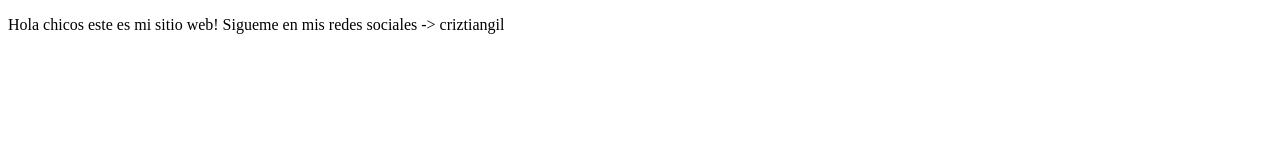
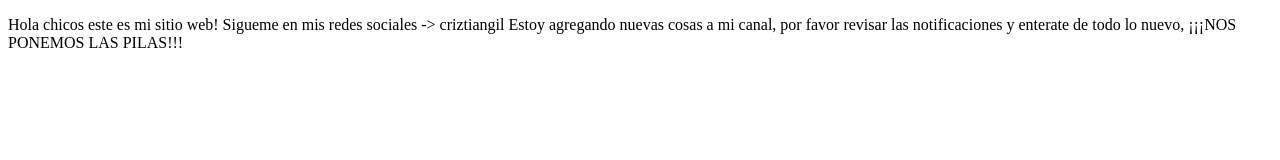
Before and after one commit to CGKleeyn/proyectoDemoCursoPrework, a plain HTML site: page index.html in a window 1280 px wide. Drawn offline with Linux system fonts and the light colour scheme.

Commit message:
agregamos cambios de texto nuevos

```diff
--- a/index.html
+++ b/index.html
@@ -10,6 +10,9 @@
     <p>
         Hola chicos este es mi sitio web!
         Sigueme en mis redes sociales -> criztiangil
+
+        Estoy agregando nuevas cosas a mi canal, por favor revisar las notificaciones y
+        enterate de todo lo nuevo, ¡¡¡NOS PONEMOS LAS PILAS!!!
     </p>
 </body>
 </html>
```
